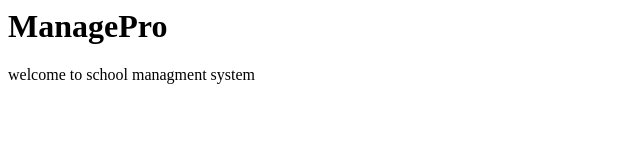
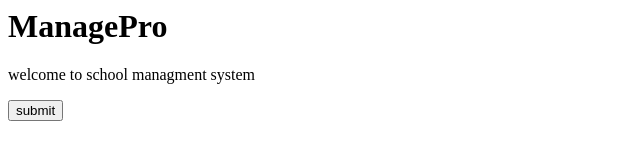
Before and after one commit to Hamza-Ahmed-M/Student-Management-System, a plain HTML site: page index.html in a window 1280 px wide. Shown: the whole page, without its empty margins (0-640 px from the left). Drawn offline with Linux system fonts and the light colour scheme.

Commit message:
button added

```diff
--- a/index.html
+++ b/index.html
@@ -7,6 +7,12 @@
     <body>
         <h1>ManagePro</h1>
         <p>welcome to school managment system</p>
+        <form>
+        <button>
+            submit
+        </button>
+
+        </form>
     </body>
 
 </html>
```
